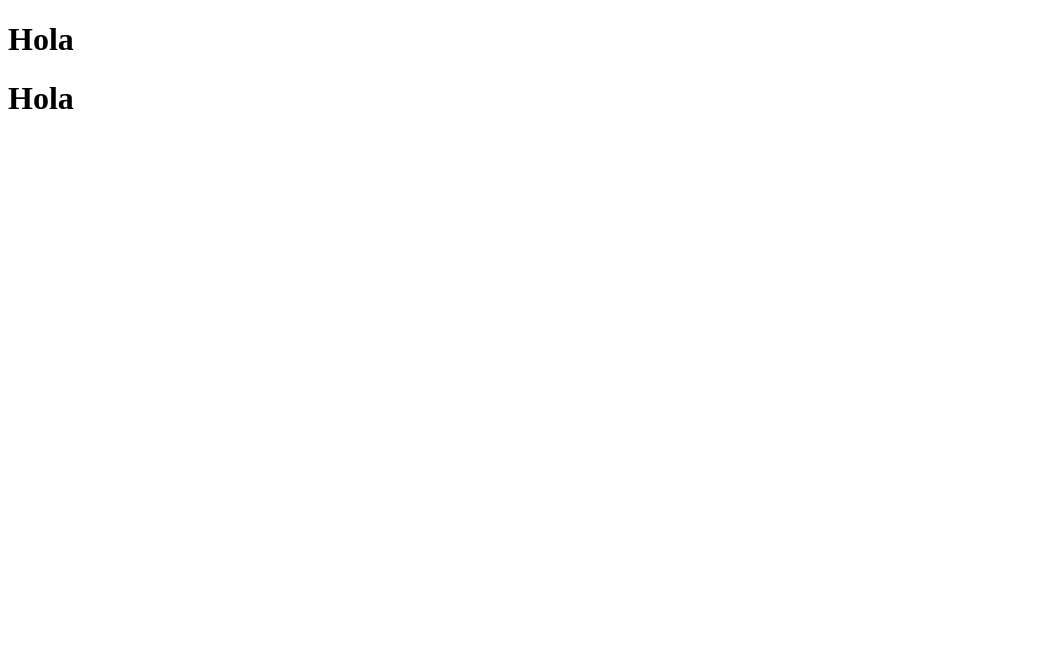
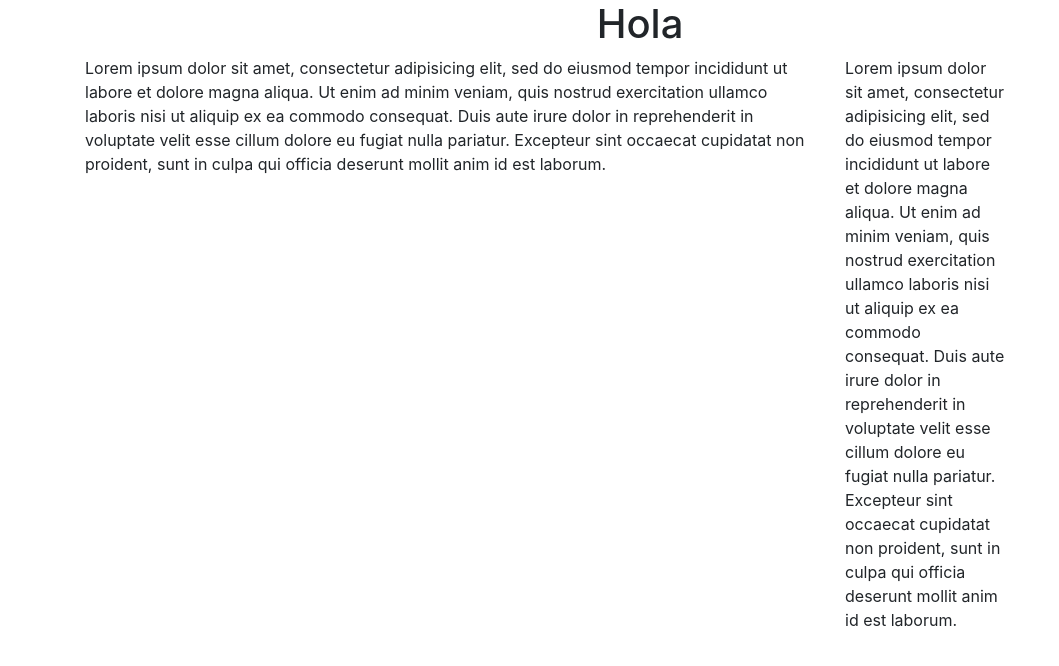
Before and after one commit to cristiancota/gittraining, a website: page index.html in a window 1280 px wide. Shown: the whole page, without its empty margins (0-1059 px from the left). Drawn offline with nearby package versions, Linux system fonts and the light colour scheme.

Commit message:
npm, bootstrap and gitignore added

```diff
--- a/index.html
+++ b/index.html
@@ -4,12 +4,17 @@
 	<meta charset="utf-8">
 	<meta http-equiv="X-UA-Compatible" content="IE=edge">
 	<title>Hola</title>
-	<link rel="stylesheet" href="">
+	<link rel="stylesheet" href="node_modules/bootstrap/dist/css/bootstrap.min.css">
 </head>
 <body>
 
-	<h1>Hola</h1>
-	<h1>Hola</h1>
+	<h1 class="text-center">Hola</h1>
+	<div class="container">
+		<div class="row">
+			<div class="col-md-8">Lorem ipsum dolor sit amet, consectetur adipisicing elit, sed do eiusmod tempor incididunt ut labore et dolore magna aliqua. Ut enim ad minim veniam, quis nostrud exercitation ullamco laboris nisi ut aliquip ex ea commodo consequat. Duis aute irure dolor in reprehenderit in voluptate velit esse cillum dolore eu fugiat nulla pariatur. Excepteur sint occaecat cupidatat non proident, sunt in culpa qui officia deserunt mollit anim id est laborum.</div>
+			<div class="col-md-2">Lorem ipsum dolor sit amet, consectetur adipisicing elit, sed do eiusmod tempor incididunt ut labore et dolore magna aliqua. Ut enim ad minim veniam, quis nostrud exercitation ullamco laboris nisi ut aliquip ex ea commodo consequat. Duis aute irure dolor in reprehenderit in voluptate velit esse cillum dolore eu fugiat nulla pariatur. Excepteur sint occaecat cupidatat non proident, sunt in culpa qui officia deserunt mollit anim id est laborum.</div>
+		</div>
+	</div>
 
 </body>
 </html>
```
Also changed, not shown: package.json (added, +18 -0 lines), 1 other file.
